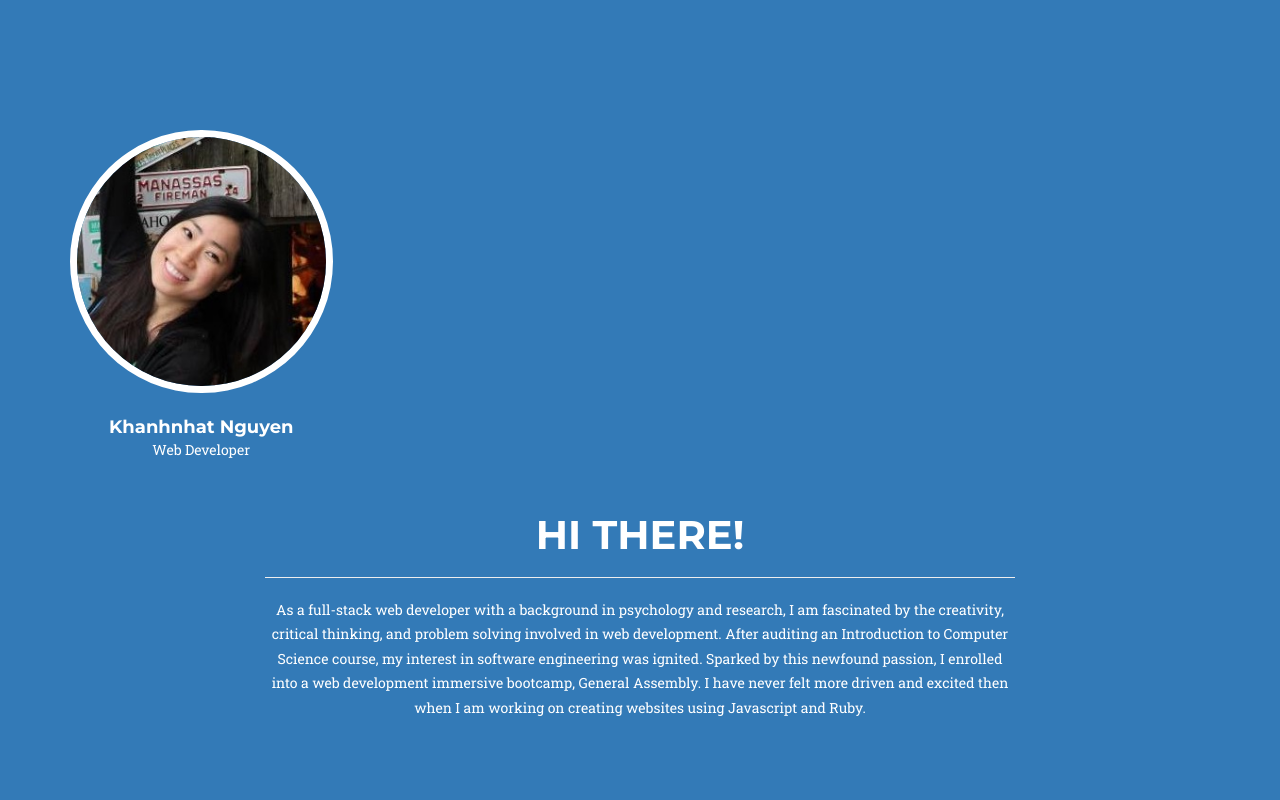
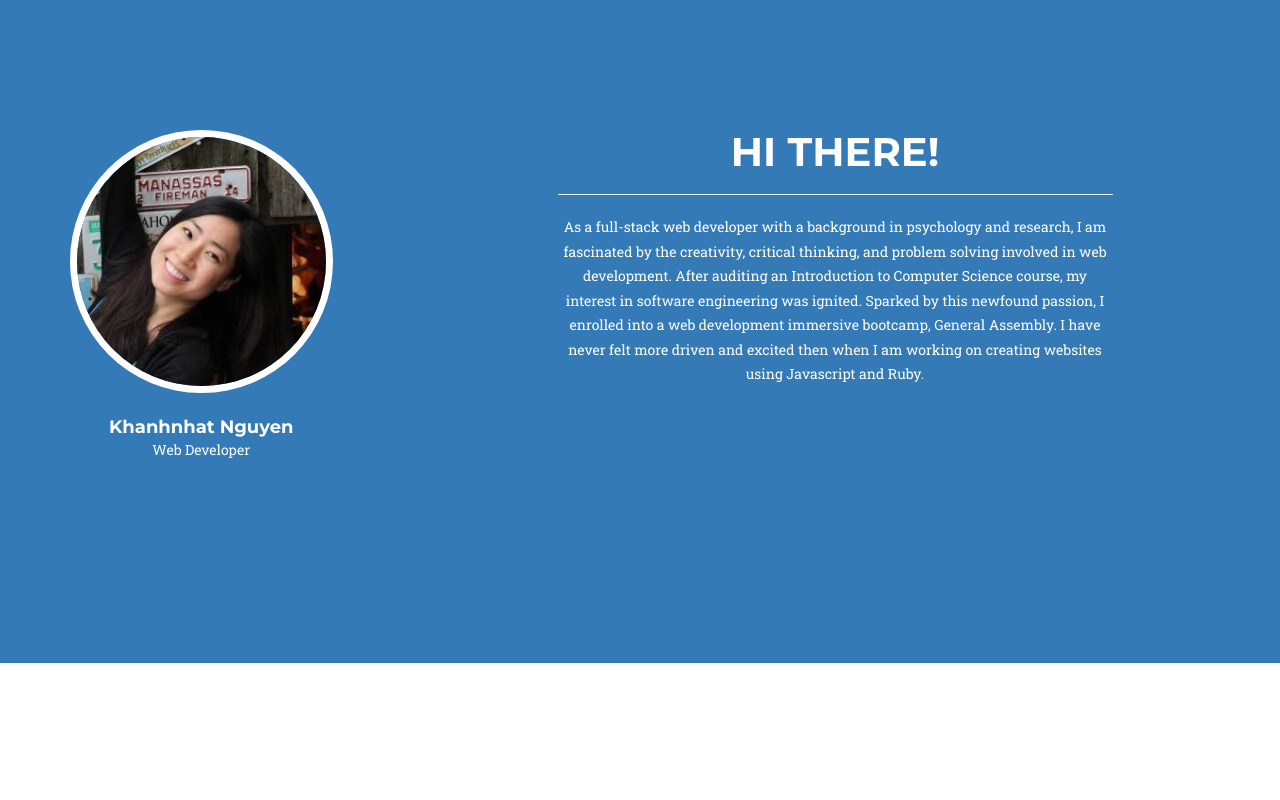
Before and after one commit to Knguyen21/portfolio, a website: page index.html in a window 1280 px wide. Shown: the part 860-1660 px from the top of the page. Drawn offline with nearby package versions, Linux system fonts and the light colour scheme; a web font is replaced by a local one.

Commit message:
Move profile description

```diff
--- a/index.html
+++ b/index.html
@@ -97,7 +97,7 @@
                 </div>
             </div>
 
-              <div class="col-md-8 col-lg-offset-2 text-center">
+              <div class="col-md-6 col-md-offset-2 text-center">
                   <h2 class="section-heading">Hi There!</h2>
                   <hr class="light">
                   <p class="text-faded white-text">As a full-stack web developer with a background in psychology and research, I am fascinated by the creativity, critical thinking, and problem solving involved in web development.  After auditing an Introduction to Computer Science course, my interest in software engineering was ignited. Sparked by this newfound passion, I enrolled into a web development immersive bootcamp, General Assembly. I have never felt more driven and excited then when I am working on creating websites using Javascript and Ruby.</p>
```
